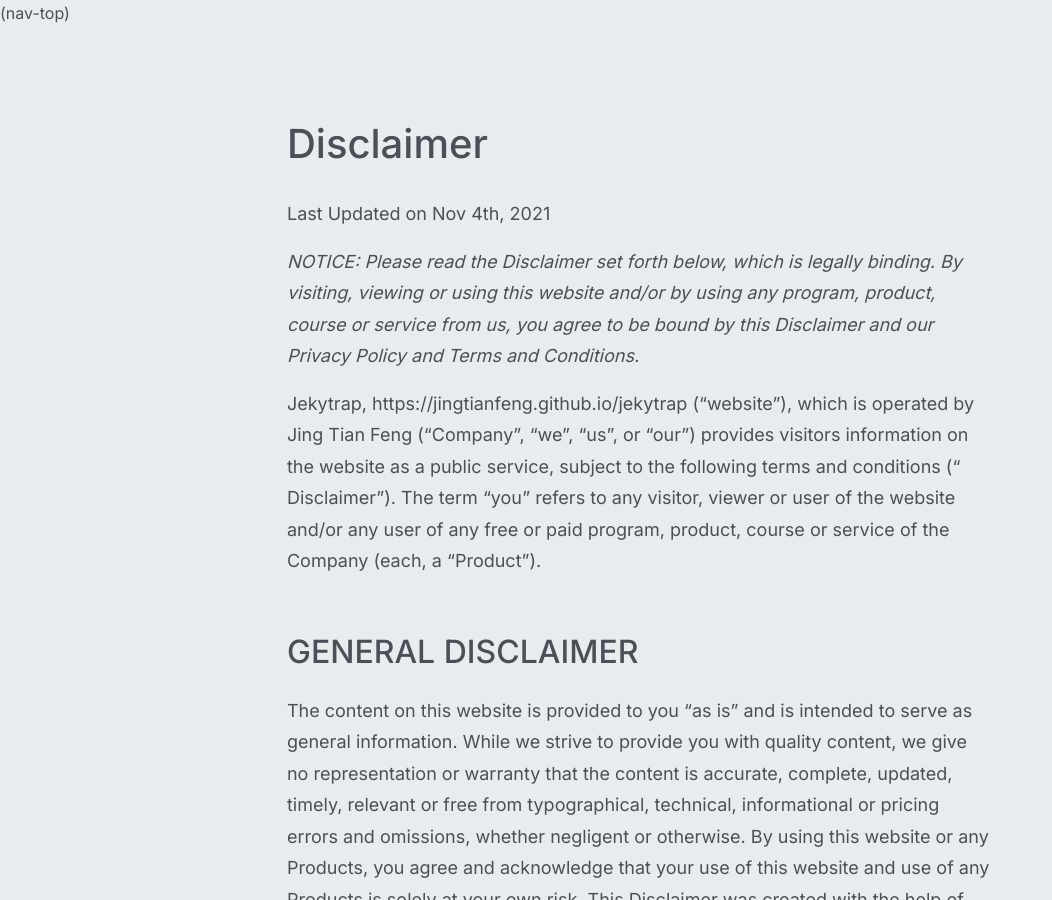
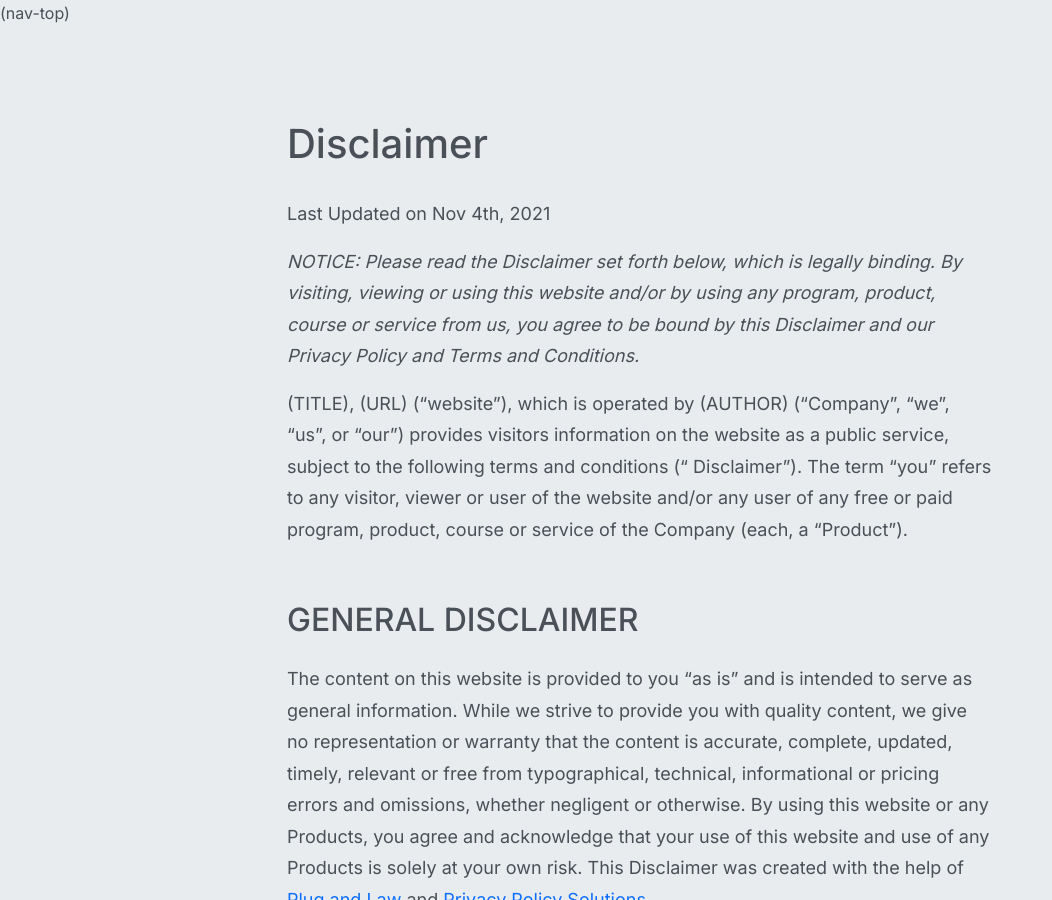
Before and after one commit to jingtianfeng/jekytrap, a Jekyll site: the page built from disclaimer.md, in a window 1280 px wide and 900 px high. Shown: the whole window, without its empty margins (0-1052 px from the left). Built offline with Jekyll 4.4.1, drawn with Linux system fonts in a browser that asks for light colours.

Commit message:
Update config: SEO (placeholder)

```diff
--- a/_config.yml
+++ b/_config.yml
@@ -13,9 +13,9 @@
   - package.json
   - package-lock.json
 
-author: Jing Tian Feng
-title: Jekytrap
-tagline: SSG made simple
-description: Template for Jekyll + Bootstrap 5
-url: https://jingtianfeng.github.io/jekytrap
+author: (AUTHOR)
+title: (TITLE)
+tagline: (TAGLINE)
+description: (DESCRIPTION)
+url: (URL)
 logo: /assets/img/logo.png
```
